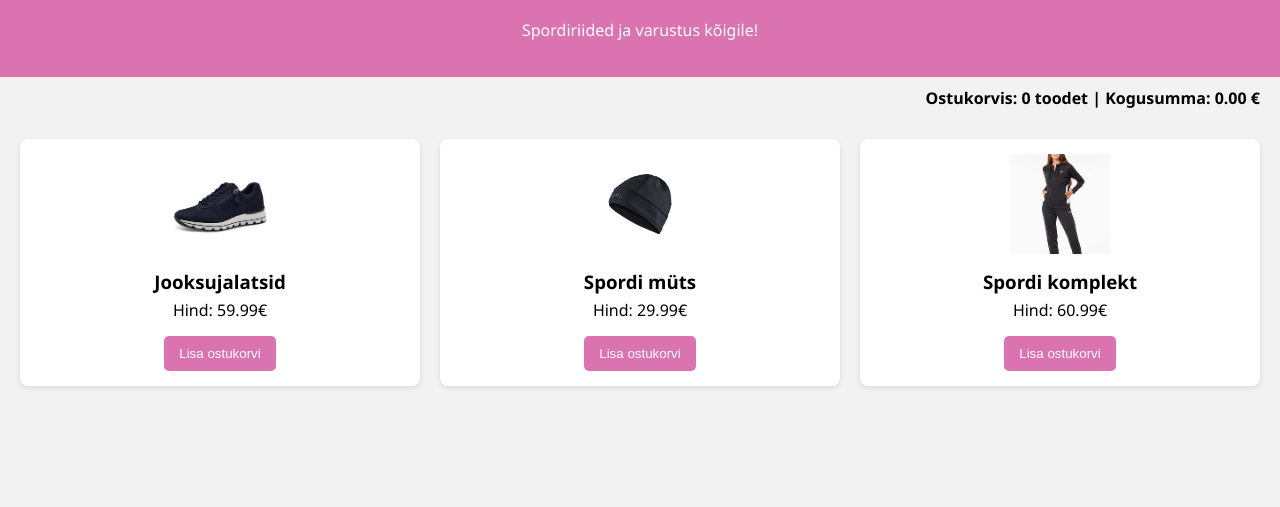
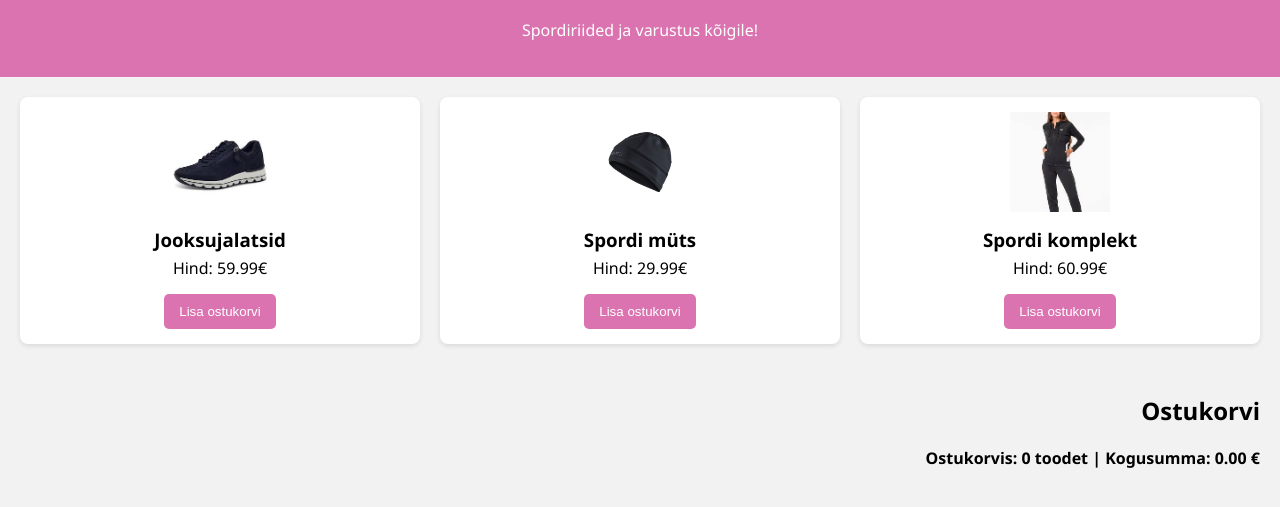
Before and after one commit to sarksandra/tarkvarameh, a plain HTML site: page Uus kaust/index.html in a window 1280 px wide. Shown: the part 87-594 px from the top of the page. Drawn offline with Linux system fonts and the light colour scheme.

Commit message:
Add files via upload

```diff
--- a/Uus kaust/index.html
+++ b/Uus kaust/index.html
@@ -72,33 +72,33 @@
         <p>Spordiriided ja varustus kõigile!</p>
     </header>
 
-  <div class="cart">
-    Ostukorvis: <span id="cart-count">0</span> toodet |
-    Kogusumma: <span id="cart-total">0.00</span> €
-  </div>
-
     <section class="products">
         <div class="product">
-      <img src="papu.jpg"  height="100" width="150"><br>
+            <img src="papu.jpg" height="100" width="150"><br>
             <h3>Jooksujalatsid</h3>
             <p>Hind: 59.99€</p>
             <button class="add-to-cart">Lisa ostukorvi</button>
         </div>
 
         <div class="product">
-      <img src="muts.jpg"  height="100" width="150"><br>
+            <img src="muts.jpg" height="100" width="150"><br>
             <h3>Spordi müts</h3>
             <p>Hind: 29.99€</p>
             <button class="add-to-cart">Lisa ostukorvi</button>
         </div>
 
         <div class="product">
-      <img src="puksid.jpg"  height="100" width="150"><br>
+            <img src="puksid.jpg" height="100" width="150"><br>
             <h3>Spordi komplekt</h3>
             <p>Hind: 60.99€</p>
             <button class="add-to-cart">Lisa ostukorvi</button>
         </div>
     </section>
+    <div class="cart">
+        <h2>Ostukorvi</h2>
+        Ostukorvis: <span id="cart-count">0</span> toodet |
+        Kogusumma: <span id="cart-total">0.00</span> €
+    </div>
 
     <script>
         let cartCount = 0;
```
Lines whose indentation alone changed are shown as unchanged.
